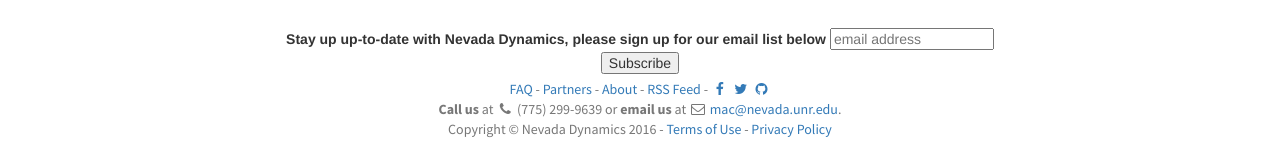
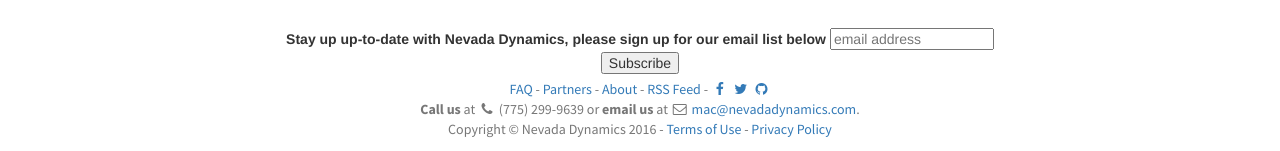
Before and after one commit to NevadaDynamics/NevadaDynamics.github.io, a Jekyll site: the page built from index.html, in a window 1280 px wide and 900 px high, scrolled down 156 px. Shown: the part 746-897 px from the top of the window. Built offline with Jekyll 4.4.1, drawn with Linux system fonts in a browser that asks for light colours; nearby versions of some CDN libraries; Markdown is read by kramdown in place of the engine named in the settings; comment, search, counter and statistics services are not loaded.

Commit message:
Update Email address

```diff
--- a/_includes/footer.html
+++ b/_includes/footer.html
@@ -22,7 +22,7 @@
 </div>
 
 <!--End mc_embed_signup-->
-	<p class="text-muted"><a href="#">FAQ</a> - <a href="#">Partners</a> - <a href="#">About</a> - <a href="#">RSS Feed</a> - <a href="http://www.facebook.com/nvdynamics"><i class="fa fa-facebook fa-fw fa-1x"></i></a> <a href="#"><i class="fa fa-twitter fa-fw fa-1x"></i></a>  <a href="#"><i class="fa fa-github fa-fw fa-1x"></i></a><br/><strong>Call us</strong> at <i class="fa fa-phone fa-fw"></i> (775) 299-9639</li> or <strong>email us</strong> at <i class="fa fa-envelope-o fa-fw"></i>  <a href="mailto:mac@nevada.unr.edu">mac@nevada.unr.edu</a>.
+	<p class="text-muted"><a href="#">FAQ</a> - <a href="#">Partners</a> - <a href="#">About</a> - <a href="#">RSS Feed</a> - <a href="http://www.facebook.com/nvdynamics"><i class="fa fa-facebook fa-fw fa-1x"></i></a> <a href="#"><i class="fa fa-twitter fa-fw fa-1x"></i></a>  <a href="#"><i class="fa fa-github fa-fw fa-1x"></i></a><br/><strong>Call us</strong> at <i class="fa fa-phone fa-fw"></i> (775) 299-9639</li> or <strong>email us</strong> at <i class="fa fa-envelope-o fa-fw"></i>  <a href="mailto:mac@nevadadynamics.com">mac@nevadadynamics.com</a>.
 	<br/>Copyright © Nevada Dynamics 2016 - <a href="#">Terms of Use</a> - <a href="#">Privacy Policy</a></p>
     </div>
  </div>
```
